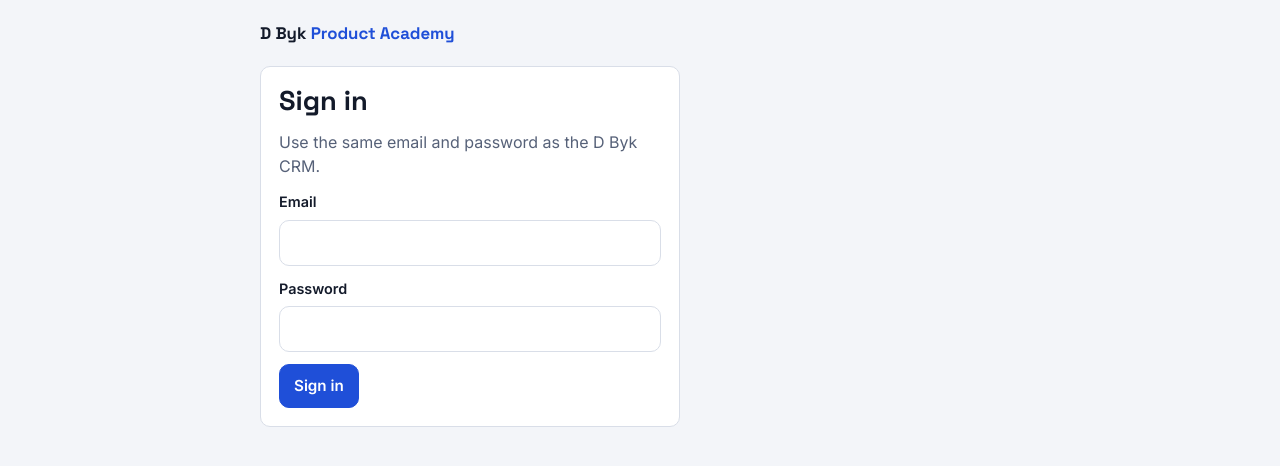
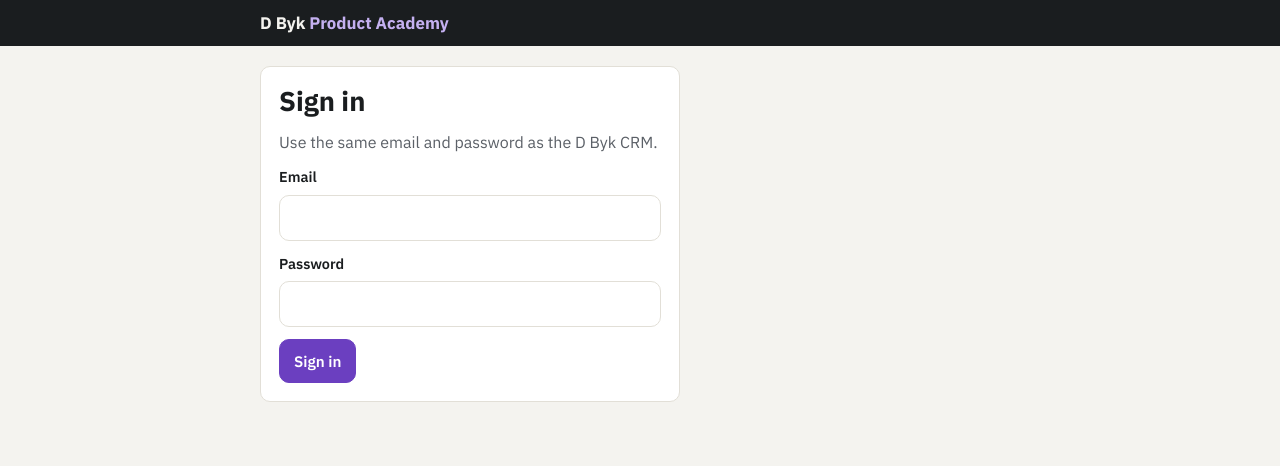
Before and after one commit to akshaymehtaDBS/dbyk-academy, a plain HTML site: page index.html in a window 1280 px wide. Drawn offline with nearby package versions, Linux system fonts and the light colour scheme.

Commit message:
Shared design: light theme only, IBM Plex like the other apps, purple accent, dark header bar; hide Sign out inside the Hub (#1)
Claude-Session: https://claude.ai/code/session_013ny2HfMiNvhSFWLpaQozaT

Co-authored-by: Claude <noreply@anthropic.com>

```diff
--- a/dbyk-auth.js
+++ b/dbyk-auth.js
@@ -71,7 +71,9 @@
   window.dbykAuthStorage = { getItem: getItem, setItem: setItem, removeItem: removeItem };
 
   // When this app is open inside the D Byk Hub, Alt+1..4 switches apps there too.
+  // It also marks the page so each app can hide its own Log out (the hub has one for all apps).
   if (window.parent !== window) {
+    document.documentElement.classList.add('dbyk-embedded');
     document.addEventListener('keydown', function (e) {
       var m = /^Digit([1-9])$/.exec(e.code);
       if (!m || !e.altKey || e.ctrlKey || e.metaKey) return;
--- a/index.html
+++ b/index.html
@@ -2,28 +2,20 @@
 <html lang="en"><head><meta charset="utf-8">
 <meta name="viewport" content="width=device-width,initial-scale=1">
 <meta name="robots" content="noindex">
+<meta name="theme-color" content="#1A1D1F">
 <title>D Byk Product Academy</title>
-<link rel="stylesheet" href="https://fonts.googleapis.com/css2?family=Inter:wght@400;500;600&family=Space+Grotesk:wght@500;600;700&display=swap">
+<link rel="stylesheet" href="https://fonts.googleapis.com/css2?family=IBM+Plex+Sans:wght@400;500;600;700&family=IBM+Plex+Mono:wght@500;600&display=swap">
 <style>
 /* Layout: one reading column (max 760px). Home is a list of lesson rows grouped by category; lesson and quiz are single-focus screens. */
 :root{
-  --bg:#F3F5F9; --surface:#FFFFFF; --ink:#131A2A; --muted:#566178; --line:#D9DEE8;
-  --accent:#1F4FD8; --accent-ink:#FFFFFF; --accent-soft:#E6ECFC;
-  --good:#17804A; --good-soft:#E2F4EA; --bad:#C0352B; --bad-soft:#FBE7E5; --warn:#9A5B00; --warn-soft:#FBEFD9;
-  --display:"Space Grotesk","Segoe UI",system-ui,sans-serif;
-  --body:"Inter","Segoe UI",system-ui,sans-serif;
+  /* shared tokens: dbyk-hub/DESIGN.md — Academy accent is purple */
+  --bg:#F4F3EF; --surface:#FFFFFF; --ink:#1A1D1F; --muted:#5B6067; --line:#E2DFD7;
+  --accent:#6B3FC0; --accent-ink:#FFFFFF; --accent-soft:#EEE7FA;
+  --good:#17663A; --good-soft:#E3F1E8; --bad:#B42318; --bad-soft:#FBE7E5; --warn:#B4430C; --warn-soft:#FBEBDC;
+  --display:"IBM Plex Sans",system-ui,-apple-system,"Segoe UI",sans-serif;
+  --body:"IBM Plex Sans",system-ui,-apple-system,"Segoe UI",sans-serif;
   --r:10px;
 }
-@media (prefers-color-scheme: dark){ :root:not([data-theme="light"]){
-  --bg:#0F131C; --surface:#181E2B; --ink:#E9ECF3; --muted:#9BA5B9; --line:#2B3345;
-  --accent:#86A6FF; --accent-ink:#0F131C; --accent-soft:#1E2A4A;
-  --good:#5CC88A; --good-soft:#15301F; --bad:#FF8377; --bad-soft:#3A1B18; --warn:#F0B354; --warn-soft:#33270F;
-  color-scheme:dark } }
-:root[data-theme="dark"]{
-  --bg:#0F131C; --surface:#181E2B; --ink:#E9ECF3; --muted:#9BA5B9; --line:#2B3345;
-  --accent:#86A6FF; --accent-ink:#0F131C; --accent-soft:#1E2A4A;
-  --good:#5CC88A; --good-soft:#15301F; --bad:#FF8377; --bad-soft:#3A1B18; --warn:#F0B354; --warn-soft:#33270F;
-  color-scheme:dark }
 *{box-sizing:border-box}
 body{background:var(--bg);color:var(--ink);font-family:var(--body);font-size:16px;line-height:1.55;
   padding-left:max(16px, env(safe-area-inset-left, 0px));padding-right:max(16px, env(safe-area-inset-right, 0px));padding-block:20px 56px}
@@ -33,7 +25,14 @@ h1{font-size:1.7rem;font-weight:700} h2{font-size:1.25rem;font-weight:600} h3{fo
 p{margin:0}
 a{color:var(--accent)}
 :focus-visible{outline:3px solid var(--accent);outline-offset:2px}
-.top{display:flex;flex-wrap:wrap;gap:10px 16px;align-items:center;justify-content:space-between}
+.top{display:flex;flex-wrap:wrap;gap:10px 16px;align-items:center;justify-content:space-between;
+  /* dark full-width bar, same as Hisab, CRM and Service */
+  background:#1A1D1F;color:#F4F3EF;margin:-20px calc(50% - 50vw) 0;padding:10px max(16px, calc(50vw - 380px))}
+html{overflow-x:clip}
+.top .brand{color:#F4F3EF} .top .brand span{color:#C4B0F0}
+.top .btn{background:transparent;border-color:#5A5E64;color:#F4F3EF}
+.top .btn:hover{background:#2C3038;border-color:#8A8D92}
+.dbyk-embedded #signout{display:none}
 .brand{font-family:var(--display);font-weight:700;font-size:1.05rem;color:var(--ink);text-decoration:none}
 .brand span{color:var(--accent)}
 .nav{display:flex;flex-wrap:wrap;gap:8px;align-items:center}
@@ -91,7 +90,7 @@ td.num,th.num{text-align:right;font-variant-numeric:tabular-nums;white-space:now
 .opt.wrong{border-color:var(--bad);background:var(--bad-soft)}
 .why{border-left:4px solid var(--line);padding:4px 0 4px 12px}
 .why.ok{border-color:var(--good)} .why.no{border-color:var(--bad)}
-.score{font-family:var(--display);font-size:2.6rem;font-weight:700;font-variant-numeric:tabular-nums;line-height:1}
+.score{font-family:"IBM Plex Mono",monospace;font-size:2.6rem;font-weight:700;font-variant-numeric:tabular-nums;line-height:1}
 .note{font-size:.85rem;color:var(--muted)}
 .you{color:var(--accent);font-weight:600}
 html{margin:0}body{margin:0}
```
